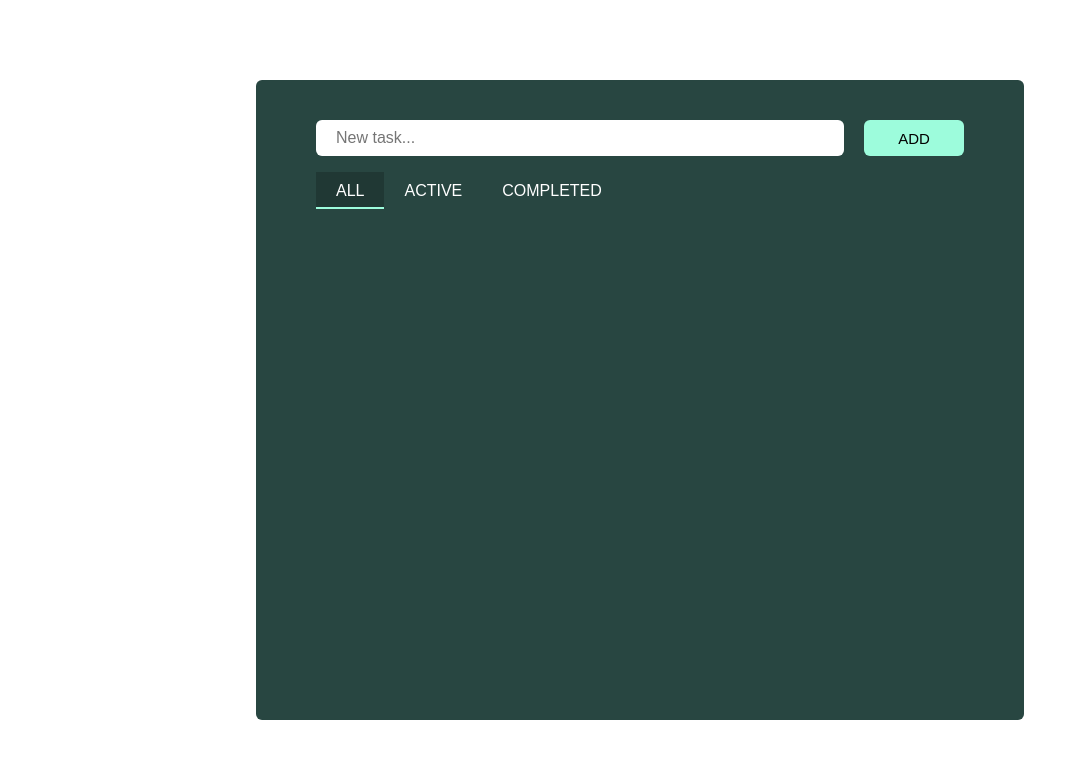
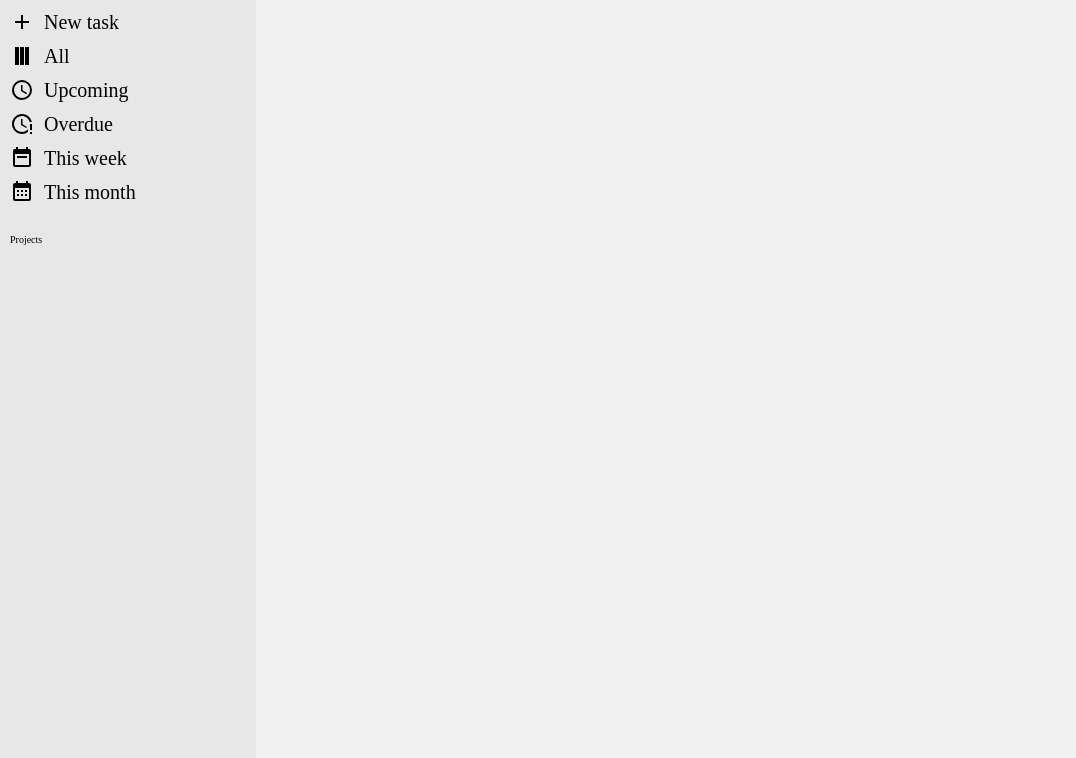
Before and after one commit to Gamwal/top-todo-app, a website built with webpack: page src/index.html in a window 1280 px wide. Shown: the whole page, without its empty margins (0-1076 px from the left). Built offline with nearby package versions, Linux system fonts and the light colour scheme.

Commit message:
update UI to have sidebar and main section

```diff
--- a/package.json
+++ b/package.json
@@ -27,5 +27,8 @@
     "webpack": "^5.92.1",
     "webpack-cli": "^5.1.4",
     "webpack-dev-server": "^5.0.4"
+  },
+  "dependencies": {
+    "util": "^0.12.5"
   }
 }
--- a/src/index.js
+++ b/src/index.js
@@ -1,38 +1,38 @@
-import './style.css';
-import TodoItem from './modules/todo';
+import "./style.css";
+import TodoItem from "./modules/todo";
 // import Project from './project';
 // import { createNewProject, createNewTodo } from './utils';
-import { displayUI, resetTab, highlightTab } from './modules/tabControl';
-
+import { displayUI, resetTab, highlightTab } from "./modules/ui";
 
 displayUI();
 
-const newTodo = new TodoItem("Try to get this working", "Just some random text");
+const newTodo = new TodoItem(
+  "Try to get this working",
+  "Just some random text"
+);
 
 localStorage.setItem(newTodo.checkUUID, newTodo.toJSON());
 
-
 function taskUIElement(title) {
-  const taskItem = document.createElement('div');
+  const taskItem = document.createElement("div");
   taskItem.classList.add("todo-item");
 
-  const taskCheck = document.createElement('input');
+  const taskCheck = document.createElement("input");
   taskCheck.type = "checkbox";
 
-  const taskTitle = document.createElement('div');
+  const taskTitle = document.createElement("div");
   taskTitle.classList.add("task-title");
   taskTitle.textContent = `${title}`;
 
-  const taskStatus = document.createElement('div');
+  const taskStatus = document.createElement("div");
   taskStatus.id = "task-status";
   taskStatus.textContent = "not due";
 
-  const taskEditButton = document.createElement('button');
-  taskEditButton.classList.add('edit-btn');
+  const taskEditButton = document.createElement("button");
+  taskEditButton.classList.add("edit-btn");
 
-  const taskDeleteButton = document.createElement('button');
+  const taskDeleteButton = document.createElement("button");
   taskDeleteButton.classList.add("delete-btn");
-
 
   taskItem.appendChild(taskCheck);
   taskItem.appendChild(taskTitle);
@@ -49,33 +49,32 @@ function addTaskToDisplay(title) {
   taskHolder.appendChild(task);
 }
 
-const navBar = document.getElementById('nav-bar');
-navBar.addEventListener('click', (event) => {
-  if (event.target.tagName === 'BUTTON') {
-    resetTab();
-    highlightTab(event.target);
-    if (event.target.textContent === 'ALL') {
-      // contentContainer.appendChild(homePage());
-    } else if (event.target.textContent === 'ACTIVE') {
-      // contentContainer.appendChild(restaurantMenu());
-    } else if (event.target.textContent === 'COMPLETED') {
-      // contentContainer.appendChild(contactUs());
-    }
-  }
-})
+// const navBar = document.getElementById("nav-bar");
+// navBar.addEventListener("click", (event) => {
+//   if (event.target.tagName === "BUTTON") {
+//     resetTab();
+//     highlightTab(event.target);
+//     if (event.target.textContent === "ALL") {
+//       // contentContainer.appendChild(homePage());
+//     } else if (event.target.textContent === "ACTIVE") {
+//       // contentContainer.appendChild(restaurantMenu());
+//     } else if (event.target.textContent === "COMPLETED") {
+//       // contentContainer.appendChild(contactUs());
+//     }
+//   }
+// });
 
-const newTask = document.getElementById('task-input');
-const addTask = document.getElementById('add-task-btn');
-addTask.addEventListener('click', (event) => {
-  if (newTask.value !== "") {
-    addTaskToDisplay(newTask.value);
-    // console.log(newTask.value);
-    newTask.value = "";
-  }
-})
+// const newTask = document.getElementById("task-input");
+// const addTask = document.getElementById("add-task-btn");
+// addTask.addEventListener("click", (event) => {
+//   if (newTask.value !== "") {
+//     addTaskToDisplay(newTask.value);
+//     // console.log(newTask.value);
+//     newTask.value = "";
+//   }
+// });
 
-
-window.addEventListener('load', () => {
-  const homeButton = document.querySelector('#nav-bar button:first-child');
-  homeButton.click();
-})
+// window.addEventListener("load", () => {
+//   const homeButton = document.querySelector("#nav-bar button:first-child");
+//   homeButton.click();
+// });
--- a/src/modules/tabControl.js
+++ /dev/null
@@ -1,76 +0,0 @@
-function createAddTaskDiv() {
-  const addTaskDiv = document.createElement('div');
-  addTaskDiv.id = "add-task-container";
-
-  const taskInput = document.createElement('input');
-  taskInput.id = "task-input";
-  taskInput.placeholder = "New task...";
-
-  const addTaskBtn = document.createElement('button');
-  addTaskBtn.id = "add-task-btn";
-  addTaskBtn.textContent = "ADD";
-
-  addTaskDiv.appendChild(taskInput);
-  addTaskDiv.appendChild(addTaskBtn);
-
-  return addTaskDiv;
-}
-
-
-function createNavBar() {
-  const navDiv = document.createElement('nav');
-  navDiv.id = "nav-bar";
-
-  const allButton = document.createElement('button');
-  allButton.classList.add("nav-button");
-  allButton.textContent = "ALL";
-
-  const activeButton = document.createElement('button');
-  activeButton.classList.add("nav-button");
-  activeButton.textContent = "ACTIVE";
-
-  const completedButton = document.createElement('button');
-  completedButton.classList.add("nav-button");
-  completedButton.textContent = "COMPLETED";
-
-  navDiv.appendChild(allButton);
-  navDiv.appendChild(activeButton);
-  navDiv.appendChild(completedButton);
-
-  return navDiv;
-}
-
-function createTodoHolder() {
-  const todoHolder = document.createElement('div');
-  todoHolder.id = "todo-holder";
-
-  return todoHolder;
-}
-
-
-function displayUI() {
-  const container = document.getElementById('content');
-  const addTaskDiv = createAddTaskDiv();
-  const navDiv = createNavBar();
-  const todoHolder = createTodoHolder();
-
-  container.appendChild(addTaskDiv);
-  container.appendChild(navDiv);
-  container.appendChild(todoHolder);
-}
-
-
-function highlightTab(button) {
-  button.classList.add('active-tab');
-}
-
-
-function resetTab(){
-  const navButtons = document.querySelectorAll('#nav-bar button');
-  navButtons.forEach(button => {
-    button.classList.remove('active-tab');
-  });
-}
-
-
-export { displayUI, highlightTab, resetTab };
--- /dev/null
+++ b/src/modules/ui.js
@@ -0,0 +1,128 @@
+function displayUI() {
+  const sideBar = document.createElement("div");
+  sideBar.id = "sidebar";
+
+  const main = document.createElement("div");
+  main.id = "main";
+
+  const content = document.getElementById("content");
+
+  const upperSideBar = createFiltersDiv();
+
+  const lowerSideBar = createProjectsDiv();
+
+  sideBar.appendChild(upperSideBar);
+  sideBar.appendChild(lowerSideBar);
+
+  content.appendChild(sideBar);
+  content.appendChild(main);
+}
+
+function createFiltersDiv() {
+  const filters = document.createElement("div");
+  filters.id = "filters-div";
+
+  const newTask = createNewSideBarItem("New task");
+  const allTasks = createNewSideBarItem("All");
+  const upcomingTasks = createNewSideBarItem("Upcoming");
+  const overdueTasks = createNewSideBarItem("Overdue");
+  const thisWeekTasks = createNewSideBarItem("This week");
+  const thisMonthTasks = createNewSideBarItem("This month");
+
+  filters.appendChild(newTask);
+  filters.appendChild(allTasks);
+  filters.appendChild(upcomingTasks);
+  filters.appendChild(overdueTasks);
+  filters.appendChild(thisWeekTasks);
+  filters.appendChild(thisMonthTasks);
+
+  return filters;
+}
+
+function createNewSideBarItem(name) {
+  const newItem = document.createElement("div");
+  newItem.classList.add("side-bar-item");
+
+  const itemIcon = document.createElement("div");
+  itemIcon.classList.add("sidebar-icons");
+
+  const itemName = document.createElement("div");
+  itemName.textContent = name;
+
+  newItem.appendChild(itemIcon);
+  newItem.appendChild(itemName);
+
+  return newItem;
+}
+
+function createProjectsDiv() {
+  const projectsDiv = document.createElement("div");
+  projectsDiv.id = "projects-div";
+  const title = document.createElement("div");
+  title.textContent = "Projects";
+
+  projectsDiv.appendChild(title);
+
+  return projectsDiv;
+}
+
+// function createAddTaskDiv() {
+//   const addTaskDiv = document.createElement("div");
+//   addTaskDiv.id = "add-task-container";
+
+//   const taskInput = document.createElement("input");
+//   taskInput.id = "task-input";
+//   taskInput.placeholder = "New task...";
+
+//   const addTaskBtn = document.createElement("button");
+//   addTaskBtn.id = "add-task-btn";
+//   addTaskBtn.textContent = "ADD";
+
+//   addTaskDiv.appendChild(taskInput);
+//   addTaskDiv.appendChild(addTaskBtn);
+
+//   return addTaskDiv;
+// }
+
+// function createNavBar() {
+//   const navDiv = document.createElement("nav");
+//   navDiv.id = "nav-bar";
+
+//   const allButton = document.createElement("button");
+//   allButton.classList.add("nav-button");
+//   allButton.textContent = "ALL";
+
+//   const activeButton = document.createElement("button");
+//   activeButton.classList.add("nav-button");
+//   activeButton.textContent = "ACTIVE";
+
+//   const completedButton = document.createElement("button");
+//   completedButton.classList.add("nav-button");
+//   completedButton.textContent = "COMPLETED";
+
+//   navDiv.appendChild(allButton);
+//   navDiv.appendChild(activeButton);
+//   navDiv.appendChild(completedButton);
+
+//   return navDiv;
+// }
+
+// function createTodoHolder() {
+//   const todoHolder = document.createElement("div");
+//   todoHolder.id = "todo-holder";
+
+//   return todoHolder;
+// }
+
+function highlightTab(button) {
+  button.classList.add("active-tab");
+}
+
+function resetTab() {
+  const navButtons = document.querySelectorAll("#nav-bar button");
+  navButtons.forEach((button) => {
+    button.classList.remove("active-tab");
+  });
+}
+
+export { displayUI, highlightTab, resetTab };
--- a/src/style.css
+++ b/src/style.css
@@ -1,8 +1,8 @@
 :root {
   font-size: 10px;
   --border-radius: 6px;
-  --dark-color: rgb(40, 70, 65);
-  --light-color: rgb(157, 252, 220);
+  --dark-color: rgb(231, 231, 231);
+  --light-color: rgb(240, 240, 240);
 }
 
 * {
@@ -20,16 +20,77 @@ body {
 
 #content {
   display: grid;
-  grid-template-rows: minmax(30px, 0.4fr) minmax(30px, 0.4fr) 5fr;
+  grid-template-columns: 1fr 4fr;
+  min-height: 100vh;
+  min-width: 100vw;
+  border-radius: var(--border-radius);
+}
+
+#sidebar {
+  grid-column: 1 / 2;
+  background-color: var(--dark-color);
+  padding: 1rem 1rem;
+  display: flex;
   flex-direction: column;
-  align-self: center;
-  height: 80vh;
-  width: 60vw;
-  min-width: 500px;
-  background-color: var(--dark-color);
-  border-radius: var(--border-radius);
-  padding: 4rem 6rem;
-  gap: 1.6rem;
+  gap: 3rem;
+}
+
+#main {
+  grid-column: 2 / 3;
+  background-color: var(--light-color);
+}
+
+#filters-div {
+  display: flex;
+  flex-direction: column;
+  gap: 1rem;
+}
+
+.side-bar-item {
+  display: flex;
+  font-size: 2rem;
+  gap: 1rem;
+}
+
+.side-bar-item div:nth-child(2) {
+  display: flex;
+  align-items: center;
+}
+
+#filters-div .side-bar-item:nth-child(1) .sidebar-icons {
+  min-width: 2.4rem;
+  min-height: 2.4rem;
+  background-image: url("./icons/plus.svg");
+}
+
+#filters-div .side-bar-item:nth-child(2) .sidebar-icons {
+  min-width: 2.4rem;
+  min-height: 2.4rem;
+  background-image: url("./icons/view-parallel.svg");
+}
+
+#filters-div .side-bar-item:nth-child(3) .sidebar-icons {
+  min-width: 2.4rem;
+  min-height: 2.4rem;
+  background-image: url("./icons/clock-outline.svg");
+}
+
+#filters-div .side-bar-item:nth-child(4) .sidebar-icons {
+  min-width: 2.4rem;
+  min-height: 2.4rem;
+  background-image: url("./icons/clock-alert-outline.svg");
+}
+
+#filters-div .side-bar-item:nth-child(5) .sidebar-icons {
+  min-width: 2.4rem;
+  min-height: 2.4rem;
+  background-image: url("./icons/calendar-week.svg");
+}
+
+#filters-div .side-bar-item:nth-child(6) .sidebar-icons {
+  min-width: 2.4rem;
+  min-height: 2.4rem;
+  background-image: url("./icons/calendar-month.svg");
 }
 
 #add-task-container {
@@ -78,7 +139,7 @@ body {
 }
 
 #todo-holder {
-  overflow:auto;
+  overflow: auto;
   padding-right: 1rem;
 }
 
@@ -104,7 +165,7 @@ body {
 .edit-btn {
   height: 2.4rem;
   width: 2.4rem;
-  background-image: url('./icons/pencil.svg');
+  background-image: url("./icons/pencil.svg");
   background-color: rgba(255, 255, 255, 0);
   border: none;
 }
@@ -112,7 +173,7 @@ body {
 .delete-btn {
   height: 2.4rem;
   width: 2.4rem;
-  background-image: url('./icons/delete.svg');
+  background-image: url("./icons/delete.svg");
   background-color: rgba(255, 255, 255, 0);
   border: none;
 }
```
Also changed, not shown: src/modules/todo.js (+22 -7 lines), webpack.config.js (+11 -11 lines), src/icons/calendar-month.svg (added), src/icons/calendar-week.svg (added), src/icons/clock-alert-outline.svg (added), src/icons/clock-outline.svg (added), src/icons/plus.svg (added), src/icons/view-parallel.svg (added), 1 other file.
